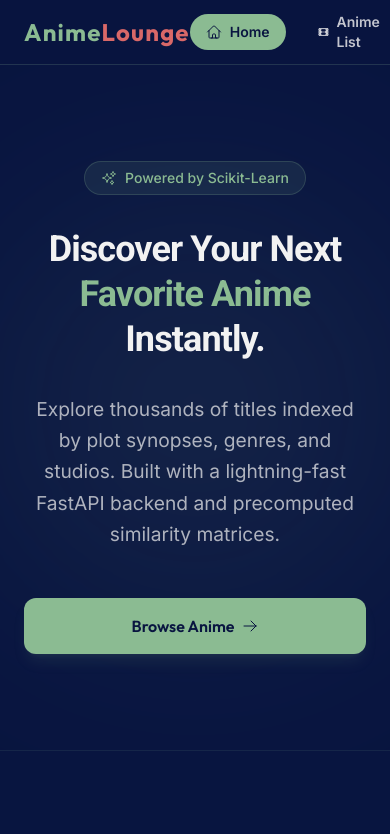
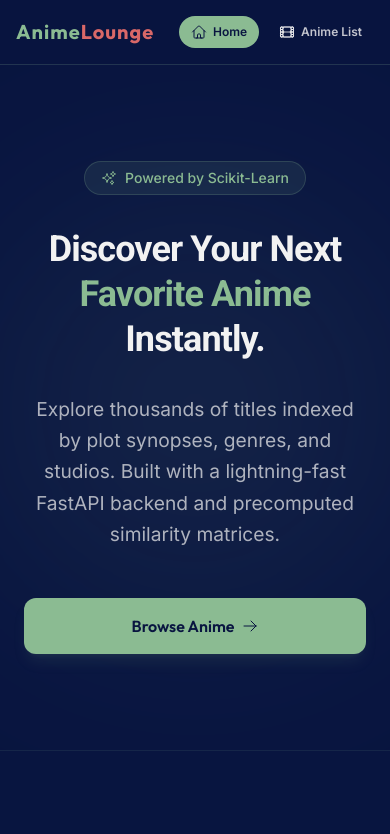
Before and after one commit to Apfirebolt/anime_recommendation_frontend, a Next.js app: page / in a window 390 px wide. Shown: the top 834 px of the page. Built offline with nearby package versions, Linux system fonts and the light colour scheme.

Commit message:
feat: loader

```diff
--- a/src/app/anime/[id]/page.jsx
+++ b/src/app/anime/[id]/page.jsx
@@ -5,6 +5,7 @@ import React, { useState, useEffect } from 'react';
 import { useParams } from 'next/navigation';
 import Header from '@/components/Header';
 import Footer from '@/components/Footer';
+import Loader from '@/components/Loader';
 import httpClient from '@/lib/api';
 import Link from 'next/link';
 import {
@@ -51,7 +52,7 @@ export default function AnimeDetailPage() {
       <div className="min-h-screen bg-anime-dark text-anime-light flex flex-col font-sans">
         <Header />
         <div className="flex-grow flex items-center justify-center">
-          <div className="w-12 h-12 border-4 border-anime-sage/20 border-t-anime-sage rounded-full animate-spin"></div>
+          <Loader />
         </div>
         <Footer />
       </div>
--- a/src/app/anime/page.jsx
+++ b/src/app/anime/page.jsx
@@ -4,6 +4,7 @@
 import React, { useState, useEffect, useCallback } from 'react';
 import Header from '@/components/Header';
 import Footer from '@/components/Footer';
+import Loader from '@/components/Loader';
 import httpClient from '@/lib/api';
 import Link from 'next/link';
 import {
@@ -11,7 +12,8 @@ import {
   ChevronLeftIcon,
   ChevronRightIcon,
   FilmIcon,
-  ArrowRightIcon
+  ArrowRightIcon,
+  EyeIcon
 } from '@heroicons/react/24/outline';
 
 export default function AnimeCatalogPage() {
@@ -95,7 +97,7 @@ export default function AnimeCatalogPage() {
         {/* Content Section: Grid or Loader */}
         {loading ? (
           <div className="flex items-center justify-center min-h-[40vh]">
-            <div className="w-12 h-12 border-4 border-anime-sage/20 border-t-anime-sage rounded-full animate-spin"></div>
+            <Loader />
           </div>
         ) : animeList.length === 0 ? (
           <div className="text-center py-24 space-y-4">
@@ -144,8 +146,8 @@ export default function AnimeCatalogPage() {
                     href={`/anime/${anime.mal_id}`}
                     className="px-3.5 py-2 text-xs font-semibold font-heading rounded-lg bg-anime-sage/10 text-anime-sage hover:bg-anime-sage hover:text-anime-dark transition-all flex items-center gap-1.5 group/btn"
                   >
-                    <span>View Details</span>
-                    <ArrowRightIcon className="h-3.5 w-3.5 group-hover/btn:translate-x-0.5 transition-transform" />
+                    <EyeIcon className="h-3.5 w-3.5 group-hover/btn:translate-x-0.5 transition-transform" />
+                    <span>View</span>
                   </Link>
                 </div>
               </div>
--- a/src/components/Header.jsx
+++ b/src/components/Header.jsx
@@ -10,22 +10,22 @@ const Header = () => {
 
   return (
     <header className="sticky top-0 z-50 bg-anime-dark/90 backdrop-blur-md border-b border-anime-sage/20">
-      <div className="max-w-7xl mx-auto px-6 h-16 flex items-center justify-between">
+      <div className="max-w-7xl mx-auto px-4 sm:px-6 h-16 flex items-center justify-between">
 
         {/* Brand / Logo */}
         <Link href="/" className="flex items-center gap-2">
-          <span className="text-2xl font-bold font-heading text-anime-sage tracking-wider">
+          <span className="text-xl sm:text-2xl font-bold font-heading text-anime-sage tracking-wider">
             Anime<span className="text-anime-coral">Lounge</span>
           </span>
         </Link>
 
         {/* Navigation Links */}
         <nav>
-          <ul className="flex items-center gap-4 font-sans">
+          <ul className="flex items-center gap-2 sm:gap-4 font-sans">
             <li>
               <Link
                 href="/"
-                className={`px-4 py-2 rounded-full font-semibold text-sm flex items-center space-x-2 transition-colors ${
+                className={`px-3 sm:px-4 py-2 rounded-full font-semibold text-xs sm:text-sm flex items-center space-x-1.5 sm:space-x-2 transition-colors whitespace-nowrap ${
                   pathname === '/'
                     ? 'bg-anime-sage text-anime-dark'
                     : 'text-anime-light/80 hover:text-anime-sage hover:bg-anime-sage/10'
@@ -38,7 +38,7 @@ const Header = () => {
             <li>
               <Link
                 href="/anime"
-                className={`px-4 py-2 rounded-full font-semibold text-sm flex items-center space-x-2 transition-colors ${
+                className={`px-3 sm:px-4 py-2 rounded-full font-semibold text-xs sm:text-sm flex items-center space-x-1.5 sm:space-x-2 transition-colors whitespace-nowrap ${
                   pathname.startsWith('/anime')
                     ? 'bg-anime-sage text-anime-dark'
                     : 'text-anime-light/80 hover:text-anime-sage hover:bg-anime-sage/10'
```
